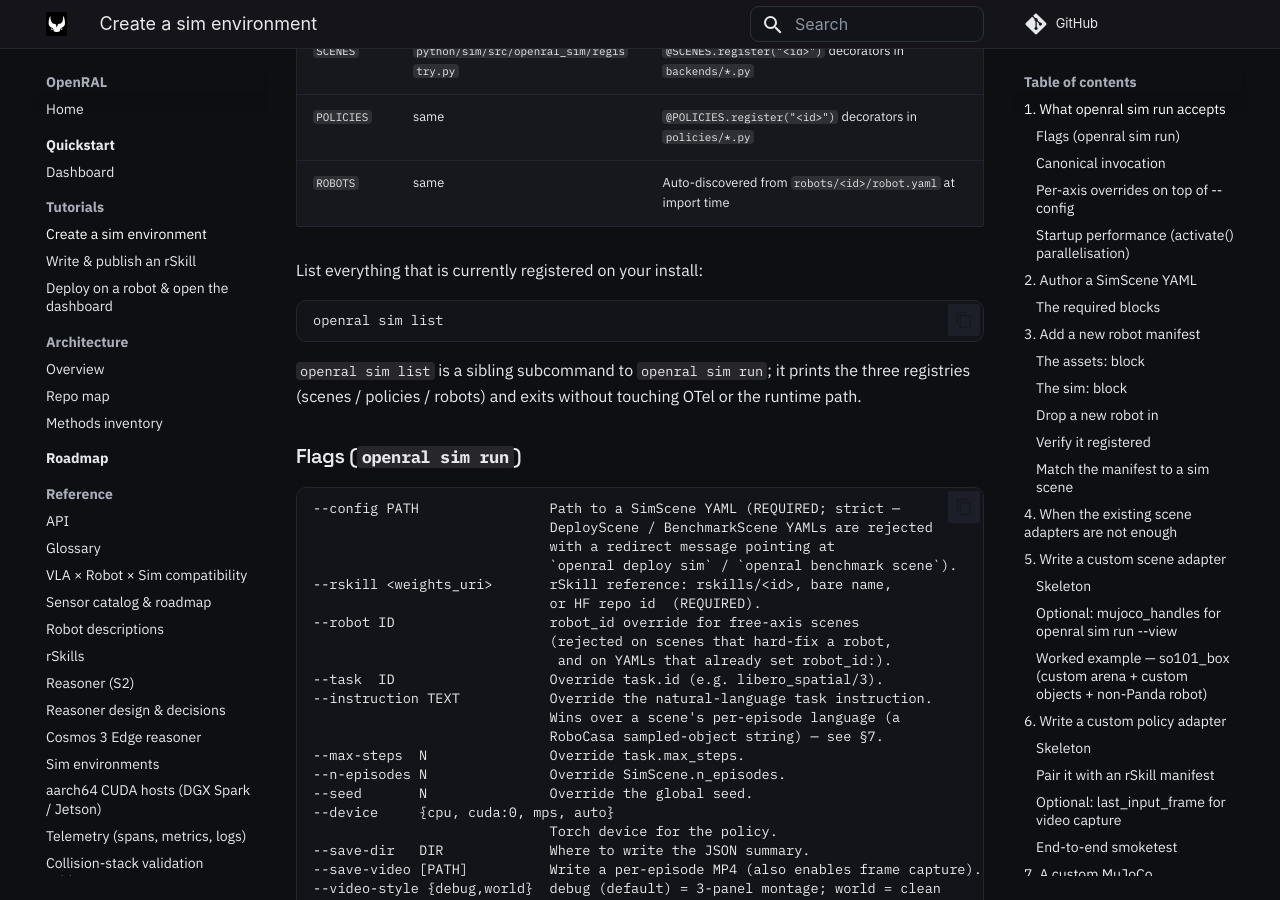
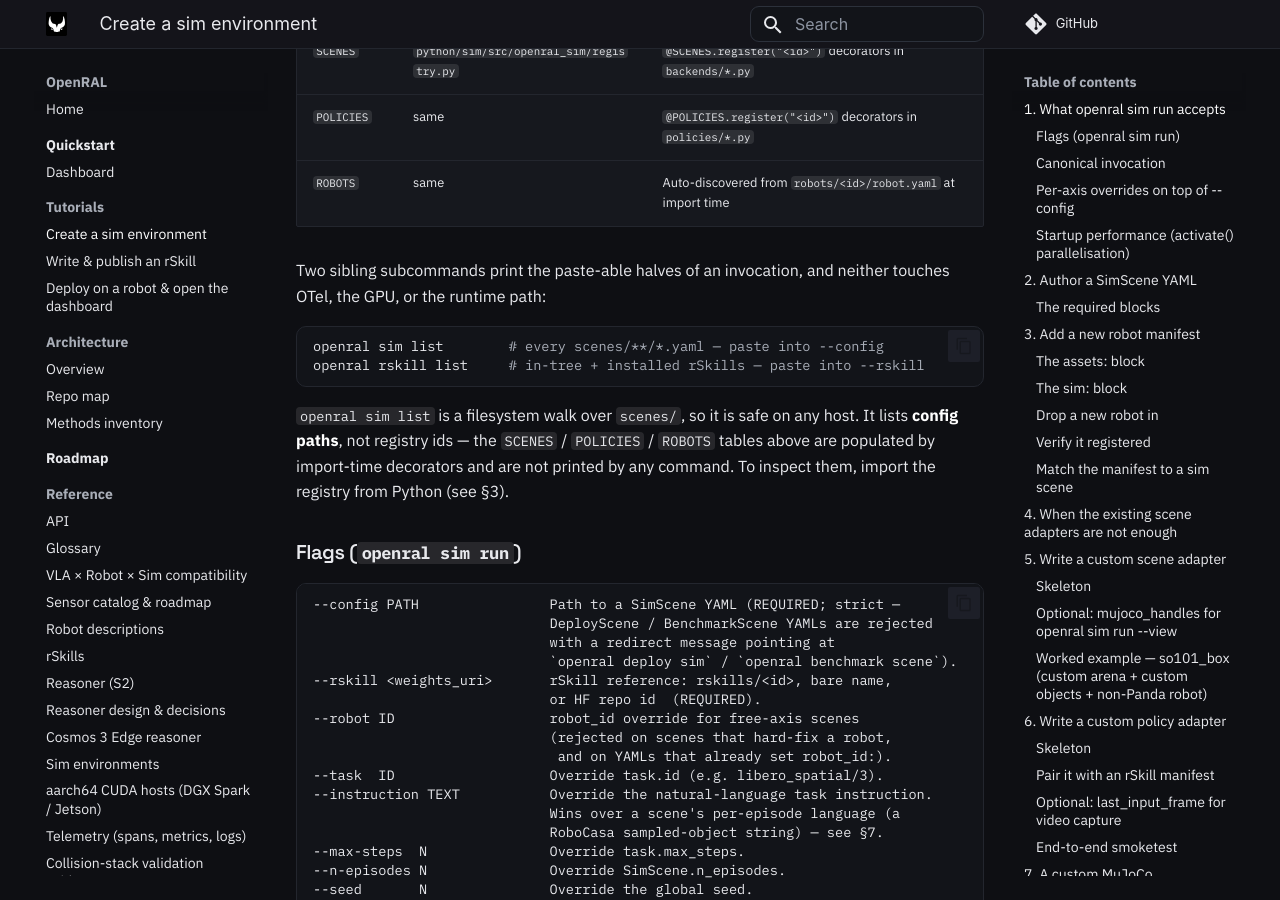
Before and after one commit to OpenRAL/openral, an MkDocs documentation site: the page built from docs/tutorials/sim/create-a-sim-environment.md, in a window 1280 px wide and 900 px high, scrolled down 1184 px. Built offline with MkDocs 1.6.1 and Material for MkDocs 9.7.7, drawn with Linux system fonts in a browser that asks for light colours; comment, search, counter and statistics services are not loaded; some of the changed text lies outside the part shown.

Commit message:
fix(docs): `openral sim list` lists scene configs, not registries
Four places in the sim tutorial, two in scenes/README.md, and two in the
repo state map described a `sim list` that no longer exists. The command
is a filesystem walk over `scenes/**/*.yaml` that prints config paths
(cli.py `_discover_sim_configs` + `sim_list`) — it prints no registry
ids, no rSkills, and no robots.

So the instructions built on it could not work:

- "prints the three registries (scenes / policies / robots)" — it prints
  none of them; the SCENES / POLICIES / ROBOTS tables are import-time
  decorator state with no CLI printer.
- `openral sim list | grep "robots:"` to verify a new robot manifest —
  there is no `robots:` line, so the check silently never matches.
- "Confirm it shows up in `openral sim list` under **scenes:**" for a new
  scene adapter — same, no `scenes:` line.
- scenes/README.md pointed at a `rskills:` line for paste-able `--rskill`
  tokens.

rSkill discovery moved to `openral rskill list` (in-tree + installed,
with a source column and `--json`); `tests/unit/test_sim_list_rskills.py`
kept its old filename but already tests that command. The docs now name
both halves: `sim list` for `--config`, `rskill list` for `--rskill`, and
the two registry checks use `SCENES.names()` / `ROBOTS.get()` from Python,
which is what actually answers them.

Repo state map updated per CLAUDE.md §4.3.

Pre-existing errors, split out per CLAUDE.md §1.15 ahead of the new
first-rollout tutorial.

Signed-off-by: Adrian <adrianllopart@gmail.com>
Co-Authored-By: Claude Opus 5 <noreply@anthropic.com>
Claude-Session: https://claude.ai/code/session_01JEvL6sJTtrPB1RHFxkRfPN

````diff
--- a/docs/tutorials/sim/create-a-sim-environment.md
+++ b/docs/tutorials/sim/create-a-sim-environment.md
@@ -55,15 +55,19 @@ runtime through one of three registries (no hardcoded IDs):
 | `POLICIES` | same | `@POLICIES.register("<id>")` decorators in `policies/*.py` |
 | `ROBOTS` | same | Auto-discovered from `robots/<id>/robot.yaml` at import time |
 
-List everything that is currently registered on your install:
+Two sibling subcommands print the paste-able halves of an invocation, and
+neither touches OTel, the GPU, or the runtime path:
 
 ```bash
-openral sim list
+openral sim list        # every scenes/**/*.yaml — paste into --config
+openral rskill list     # in-tree + installed rSkills — paste into --rskill
 ```
 
-`openral sim list` is a sibling subcommand to `openral sim run`; it prints the three
-registries (scenes / policies / robots) and exits without touching OTel or the
-runtime path.
+`openral sim list` is a filesystem walk over `scenes/`, so it is safe on any
+host. It lists **config paths**, not registry ids — the `SCENES` / `POLICIES` /
+`ROBOTS` tables above are populated by import-time decorators and are not
+printed by any command. To inspect them, import the registry from Python
+(see §3).
 
 ### Flags (`openral sim run`)
 
@@ -388,12 +392,8 @@ $EDITOR robots/my_arm/README.md         # pair the manifest with adapter notes
 
 ### Verify it registered
 
-```bash
-openral sim list | grep "robots:"
-# should now include `my_arm`
-```
-
-You can also confirm the manifest loads cleanly from Python:
+`openral sim list` will not show it — that command lists scene configs, not
+robots. Confirm the manifest registered by loading it from Python:
 
 ```python
 from openral_sim import ROBOTS
@@ -521,7 +521,12 @@ The simplest way is a one-line import in
 from . import my_scene  # noqa: F401  # reason: register-by-import
 ```
 
-Confirm it shows up in `openral sim list` under **scenes:**.
+Confirm it registered by resolving it from Python:
+
+```python
+from openral_sim import SCENES
+print("my_scene" in SCENES.names())
+```
 
 ### Optional: `mujoco_handles` for `openral sim run --view`
 
@@ -917,7 +922,8 @@ The auto-install prompts fire from the benchmark runner's path too —
 
 ## Where to go next
 
-- The full list of registered IDs on your machine: `openral sim list`.
+- Paste-able scene configs: `openral sim list`. Paste-able rSkills:
+  `openral rskill list`.
 - The cookbook of existing configs and a per-backend ID table:
   [`scenes/README.md`](https://github.com/OpenRAL/openral/blob/master/scenes/README.md).
 - Design background: the original scene/eval design renamed
````
Also changed, not shown: docs/architecture/repo-state-map.html (+2 -2 lines), scenes/README.md (+10 -6 lines).
